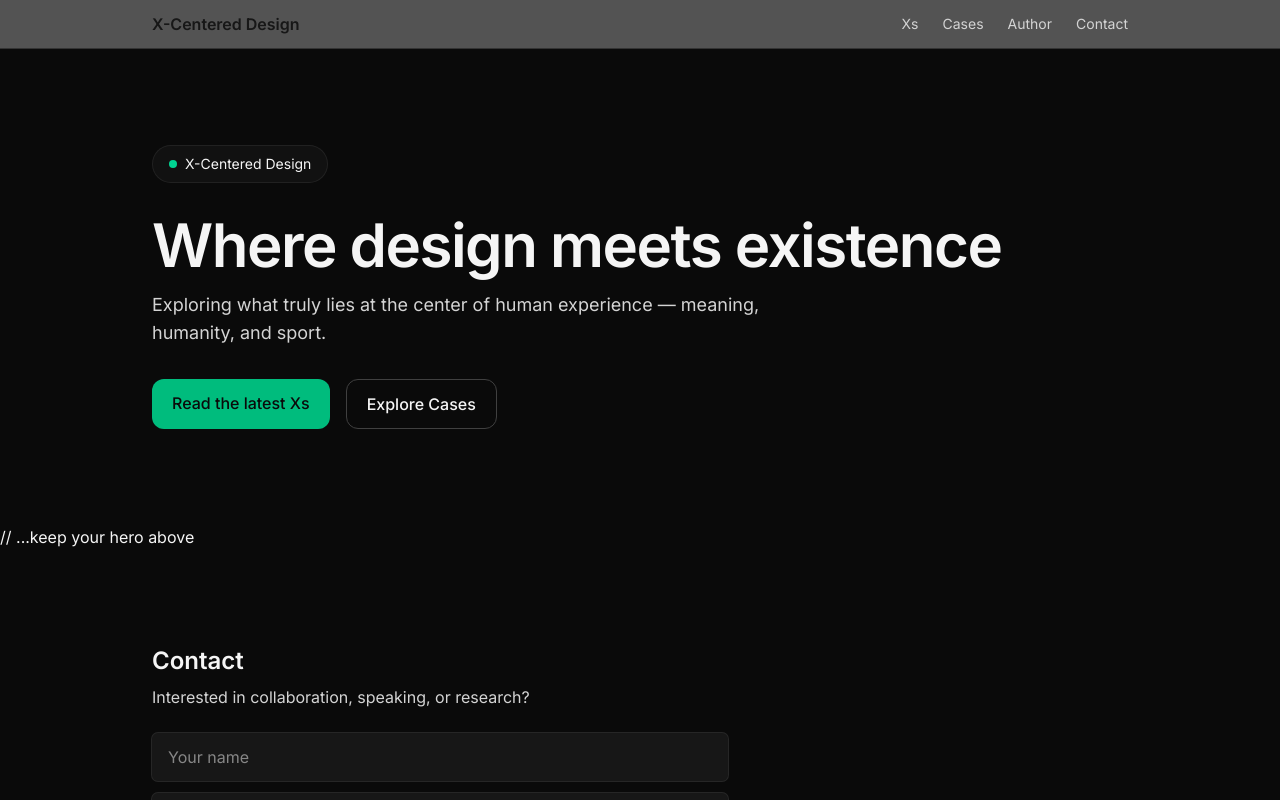
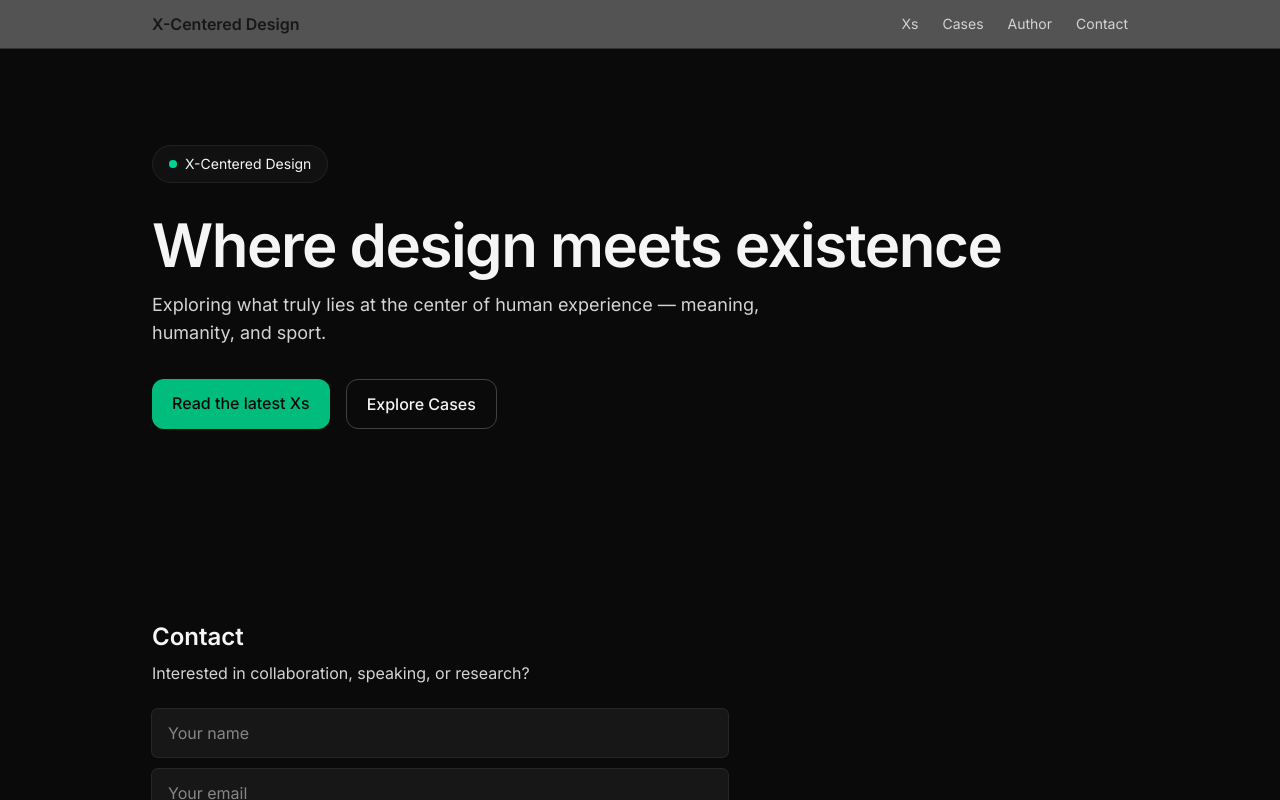
Before and after one commit to moilanenmime/xcentered, a Next.js app: page / in a window 1280 px wide. Shown: the top 800 px of the page. Built offline with nearby package versions, Linux system fonts and the light colour scheme.

Commit message:
Fix comment formatting in page.tsx for consistency

```diff
--- a/app/page.tsx
+++ b/app/page.tsx
@@ -30,7 +30,9 @@ export default function Home() {
           </a>
         </div>
       </section>
-      // ...keep your hero above
+
+      {/* // ...keep your hero above */}
+
       <section id="contact" className="mx-auto max-w-5xl px-6 py-24">
         <h2 className="text-2xl font-semibold">Contact</h2>
         <p className="mt-2 text-neutral-300">
```
